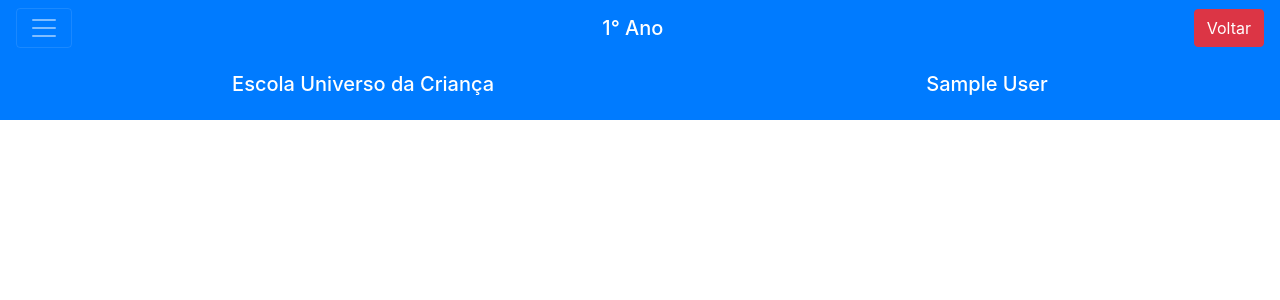
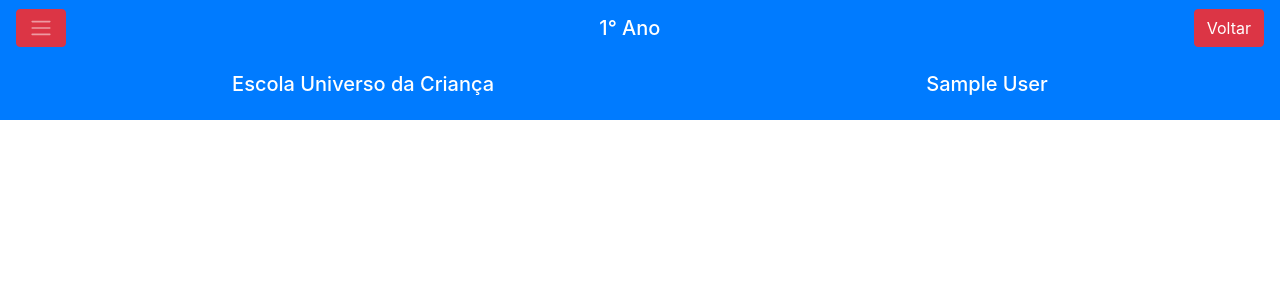
Before and after one commit to eliabeguerreiro/sistemaescola, a PHP site: page /salas/01ano.php in a window 1280 px wide. Shown: the top 300 px of the page. Run offline with PHP 8.4, Linux system fonts and the light colour scheme; the visitor is signed in with stand-in values (Sample User, id 1); data that the repository does not hold is empty.

Commit message:
mudando cor do botão

```diff
--- a/salas/01ano.php
+++ b/salas/01ano.php
@@ -24,7 +24,7 @@ $pagina = '01ano';
 
 <body class="">
 	<nav class="navbar navbar-dark bg-primary">
-  		<button class="navbar-toggler" type="button" data-toggle="collapse" data-target="#navbarSupportedContent" aria-controls="navbarSupportedContent" aria-expanded="false" aria-label="Toggle navigation">
+  		<button class="btn btn-danger" type="button" data-toggle="collapse" data-target="#navbarSupportedContent" aria-controls="navbarSupportedContent" aria-expanded="false" aria-label="Toggle navigation">
     	    <span class="navbar-toggler-icon"></span>
  		</button>
  		<h1 class="navbar-brand m-auto">1° Ano</h1>
--- a/salas/02ano.php
+++ b/salas/02ano.php
@@ -24,7 +24,7 @@ $pagina = '02ano';
 
 <body class="">
 	<nav class="navbar navbar-dark bg-primary">
-  		<button class="navbar-toggler" type="button" data-toggle="collapse" data-target="#navbarSupportedContent" aria-controls="navbarSupportedContent" aria-expanded="false" aria-label="Toggle navigation">
+  		<button class="btn btn-danger" type="button" data-toggle="collapse" data-target="#navbarSupportedContent" aria-controls="navbarSupportedContent" aria-expanded="false" aria-label="Toggle navigation">
     	    <span class="navbar-toggler-icon"></span>
  		</button>
  		<h1 class="navbar-brand m-auto">2° Ano</h1>
--- a/salas/03ano.php
+++ b/salas/03ano.php
@@ -24,7 +24,7 @@ $pagina = '03ano';
 
 <body class="">
 	<nav class="navbar navbar-dark bg-primary">
-  		<button class="navbar-toggler" type="button" data-toggle="collapse" data-target="#navbarSupportedContent" aria-controls="navbarSupportedContent" aria-expanded="false" aria-label="Toggle navigation">
+  		<button class="btn btn-danger" type="button" data-toggle="collapse" data-target="#navbarSupportedContent" aria-controls="navbarSupportedContent" aria-expanded="false" aria-label="Toggle navigation">
     	    <span class="navbar-toggler-icon"></span>
  		</button>
  		<h1 class="navbar-brand m-auto">3° Ano</h1>
--- a/salas/04ano.php
+++ b/salas/04ano.php
@@ -24,7 +24,7 @@ $pagina = '04ano';
 
 <body class="">
 	<nav class="navbar navbar-dark bg-primary">
-  		<button class="navbar-toggler" type="button" data-toggle="collapse" data-target="#navbarSupportedContent" aria-controls="navbarSupportedContent" aria-expanded="false" aria-label="Toggle navigation">
+  		<button class="btn btn-danger" type="button" data-toggle="collapse" data-target="#navbarSupportedContent" aria-controls="navbarSupportedContent" aria-expanded="false" aria-label="Toggle navigation">
     	    <span class="navbar-toggler-icon"></span>
  		</button>
  		<h1 class="navbar-brand m-auto">4° Ano</h1>
--- a/salas/05ano.php
+++ b/salas/05ano.php
@@ -24,7 +24,7 @@ $pagina = '05ano';
 
 <body class="">
 	<nav class="navbar navbar-dark bg-primary">
-  		<button class="navbar-toggler" type="button" data-toggle="collapse" data-target="#navbarSupportedContent" aria-controls="navbarSupportedContent" aria-expanded="false" aria-label="Toggle navigation">
+  		<button class="btn btn-danger" type="button" data-toggle="collapse" data-target="#navbarSupportedContent" aria-controls="navbarSupportedContent" aria-expanded="false" aria-label="Toggle navigation">
     	    <span class="navbar-toggler-icon"></span>
  		</button>
  		<h1 class="navbar-brand m-auto">5° Ano</h1>
--- a/salas/infantil02.php
+++ b/salas/infantil02.php
@@ -24,7 +24,7 @@ $pagina = 'infantil02';
 
 <body class="">
 	<nav class="navbar navbar-dark bg-primary">
-  		<button class="navbar-toggler" type="button" data-toggle="collapse" data-target="#navbarSupportedContent" aria-controls="navbarSupportedContent" aria-expanded="false" aria-label="Toggle navigation">
+  		<button class="btn btn-danger" type="button" data-toggle="collapse" data-target="#navbarSupportedContent" aria-controls="navbarSupportedContent" aria-expanded="false" aria-label="Toggle navigation">
     	    <span class="navbar-toggler-icon"></span>
  		</button>
  		<h1 class="navbar-brand m-auto">Infantil 2</h1>
--- a/salas/infantil03.php
+++ b/salas/infantil03.php
@@ -24,7 +24,7 @@ $pagina = 'infantil03';
 
 <body class="">
 	<nav class="navbar navbar-dark bg-primary">
-  		<button class="navbar-toggler" type="button" data-toggle="collapse" data-target="#navbarSupportedContent" aria-controls="navbarSupportedContent" aria-expanded="false" aria-label="Toggle navigation">
+  		<button class="btn btn-danger" type="button" data-toggle="collapse" data-target="#navbarSupportedContent" aria-controls="navbarSupportedContent" aria-expanded="false" aria-label="Toggle navigation">
     	    <span class="navbar-toggler-icon"></span>
  		</button>
  		<h1 class="navbar-brand m-auto">Infantil 3</h1>
--- a/salas/infantil04.php
+++ b/salas/infantil04.php
@@ -24,7 +24,7 @@ $pagina ='infantil04';
 
 <body class="">
 	<nav class="navbar navbar-dark bg-primary">
-  		<button class="navbar-toggler" type="button" data-toggle="collapse" data-target="#navbarSupportedContent" aria-controls="navbarSupportedContent" aria-expanded="false" aria-label="Toggle navigation">
+  		<button class="btn btn-danger" type="button" data-toggle="collapse" data-target="#navbarSupportedContent" aria-controls="navbarSupportedContent" aria-expanded="false" aria-label="Toggle navigation">
     	    <span class="navbar-toggler-icon"></span>
  		</button>
  		<h1 class="navbar-brand m-auto">Infantil 4</h1>
--- a/salas/infantil05.php
+++ b/salas/infantil05.php
@@ -24,7 +24,7 @@ $pagina ='infantil05';
 
 <body class="">
 	<nav class="navbar navbar-dark bg-primary">
-  		<button class="navbar-toggler" type="button" data-toggle="collapse" data-target="#navbarSupportedContent" aria-controls="navbarSupportedContent" aria-expanded="false" aria-label="Toggle navigation">
+  		<button class="btn btn-danger" type="button" data-toggle="collapse" data-target="#navbarSupportedContent" aria-controls="navbarSupportedContent" aria-expanded="false" aria-label="Toggle navigation">
     	    <span class="navbar-toggler-icon"></span>
  		</button>
  		<h1 class="navbar-brand m-auto">Infantil 5</h1>
```
